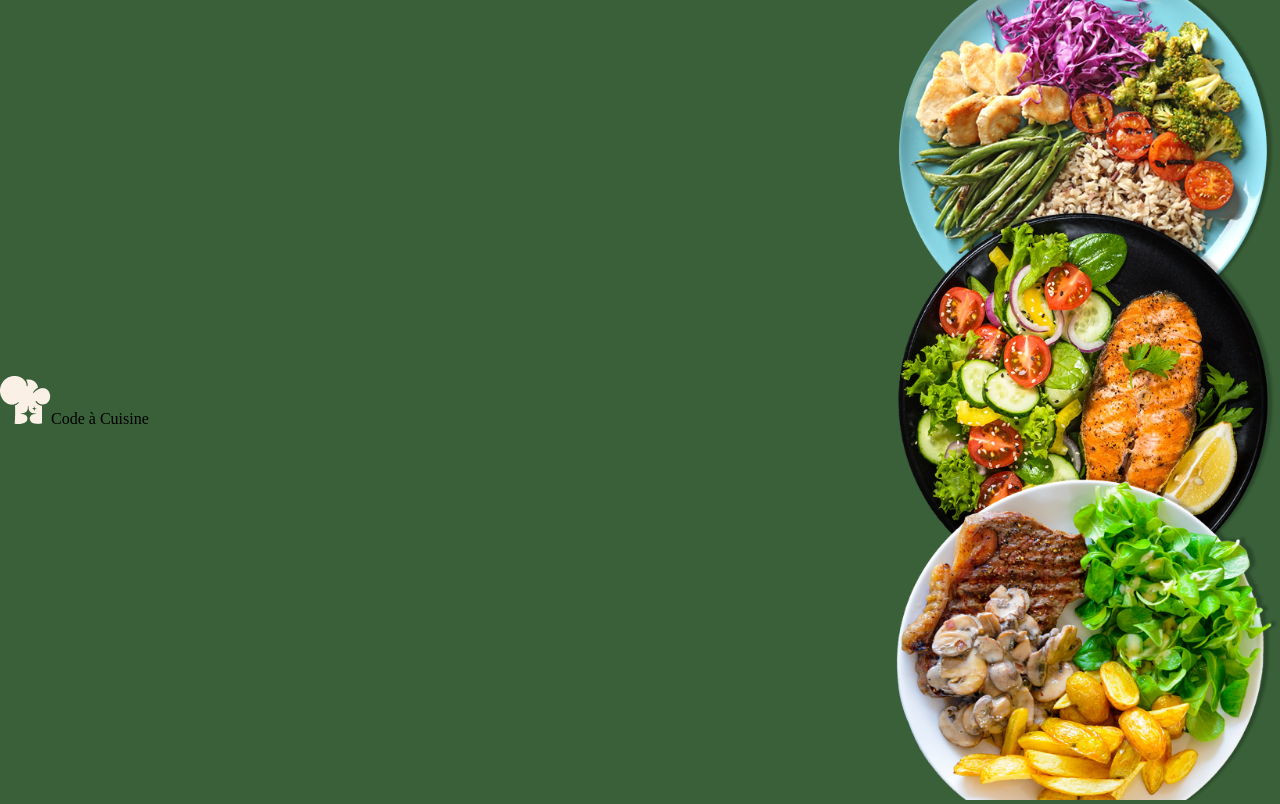
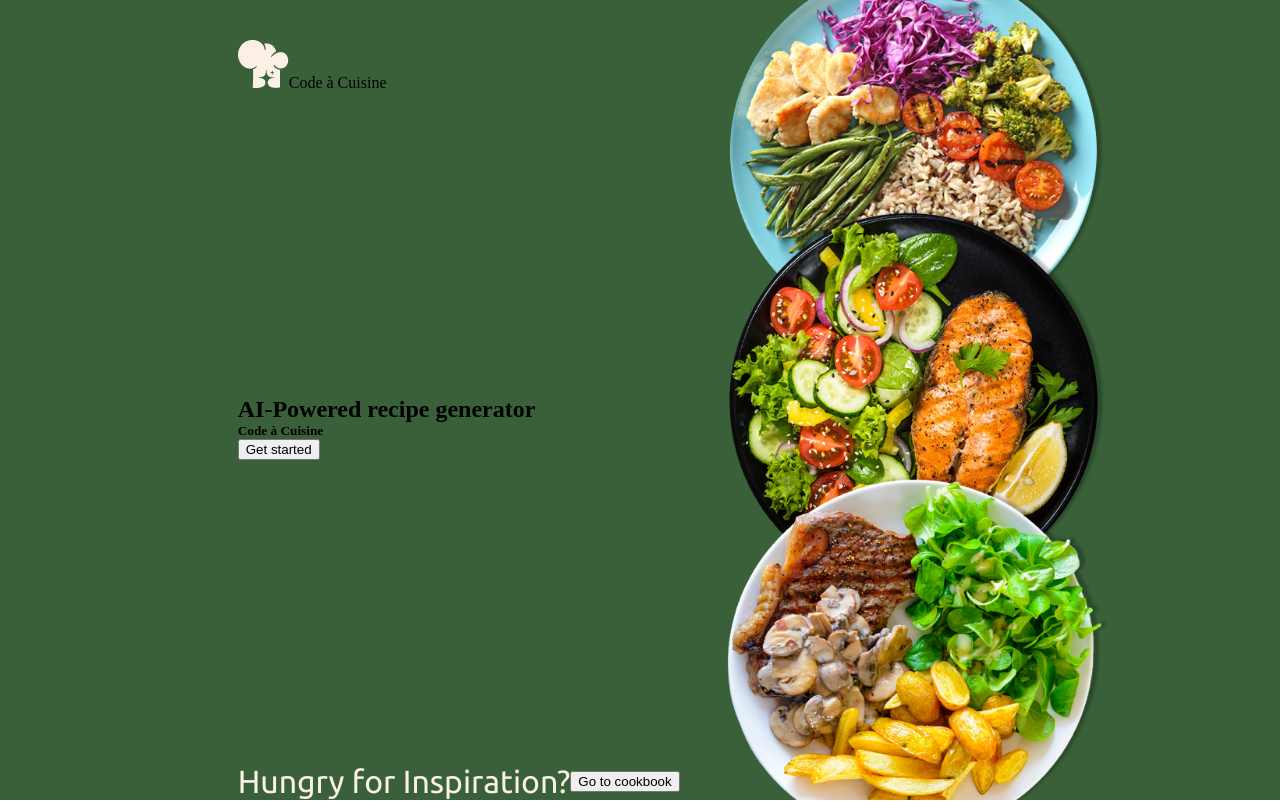
Before and after one commit to christopherHampel/ai-recipe-generator, an Angular app: page / in a window 1280 px wide. Built offline with nearby package versions, Linux system fonts and the light colour scheme.

Commit message:
add some mixins, Ubuntu Font and add content for start site

```diff
--- a/src/app/start/start.component.html
+++ b/src/app/start/start.component.html
@@ -1,14 +1,29 @@
-<section>
+<section class="bg-color-start">
+  <section class="max-width">
     <article class="left-side-start">
-
       <aside class="head">
         <img src="/img/logo_image.png" alt="" />
         <span>Code à Cuisine</span>
       </aside>
 
+      <aside class="main-content-start">
+        <h2>AI-Powered recipe generator</h2>
+        <h1>Code à Cuisine</h1>
+        <div>
+          <button>Get started</button>
+        </div>
+      </aside>
+
+      <aside class="footer-start">
+        <h4>Hungry for Inspiration?</h4>
+        <div>
+          <button>Go to cookbook</button>
+        </div>
+      </aside>
     </article>
 
     <article class="right-side-start">
-    <img src="/img/Visuals.png" alt="Different Dishes">
+      <img src="/img/Visuals.png" alt="Different Dishes" />
     </article>
   </section>
+</section>
--- a/src/app/start/start.component.scss
+++ b/src/app/start/start.component.scss
@@ -1,12 +1,26 @@
 @use "./../../mixins.scss" as *;
 
 section {
+  @include displayFlex(row, space-between, flex-start, 0);
+}
+
+.bg-color-start {
   background-color: rgb(57, 96, 57);
-  @include displayFlex(row, space-between, center, 0);
+}
+
+.left-side-start {
+  padding: 40px 40px 0 68px;
+  height: 100vh;
+  @include displayFlex(column, space-between, space-between, 0);
 }
 
 .right-side-start {
   img {
     height: 100vh;
+    display: flex;
   }
 }
+
+.footer-start {
+  @include displayFlex(row, center, center, 0);
+}
--- /dev/null
+++ b/src/fonts.scss
@@ -0,0 +1,8 @@
+/* ubuntu-regular - latin */
+@font-face {
+  font-display: swap; /* Check https://developer.mozilla.org/en-US/docs/Web/CSS/@font-face/font-display for other options. */
+  font-family: 'Ubuntu';
+  font-style: normal;
+  font-weight: 400;
+  src: url('./../public/fonts/ubuntu-v21-latin-regular.woff2') format('woff2'); /* Chrome 36+, Opera 23+, Firefox 39+, Safari 12+, iOS 10+ */
+}
--- a/src/mixins.scss
+++ b/src/mixins.scss
@@ -1,3 +1,5 @@
+@use './fonts.scss';
+
 @mixin displayFlex($direction, $justify, $alignItems, $gap) {
     display: flex;
     flex-direction: $direction;
@@ -5,3 +7,9 @@
     align-items: $alignItems;
     gap: $gap
 }
+
+@mixin styleFont($family, $size, $weight) {
+    font-family: $family;
+    font-size: $size;
+    font-weight: $weight;
+}
--- a/src/styles.scss
+++ b/src/styles.scss
@@ -1,4 +1,21 @@
+@use './fonts.scss';
+@use './mixins.scss' as *;
+
+:root {
+    --creamy: #FAF0E6;
+}
+
 * {
     box-sizing: border-box;
     margin: 0;
 }
+
+.max-width {
+    max-width: 1440px;
+    margin: auto;
+}
+
+h4 {
+    @include styleFont('Ubuntu', 32px, 500);
+    color: var(--creamy);
+}
```
Also changed, not shown: public/fonts/ubuntu-v21-latin-regular.woff2 (added). Lines whose indentation alone changed are shown as unchanged.
